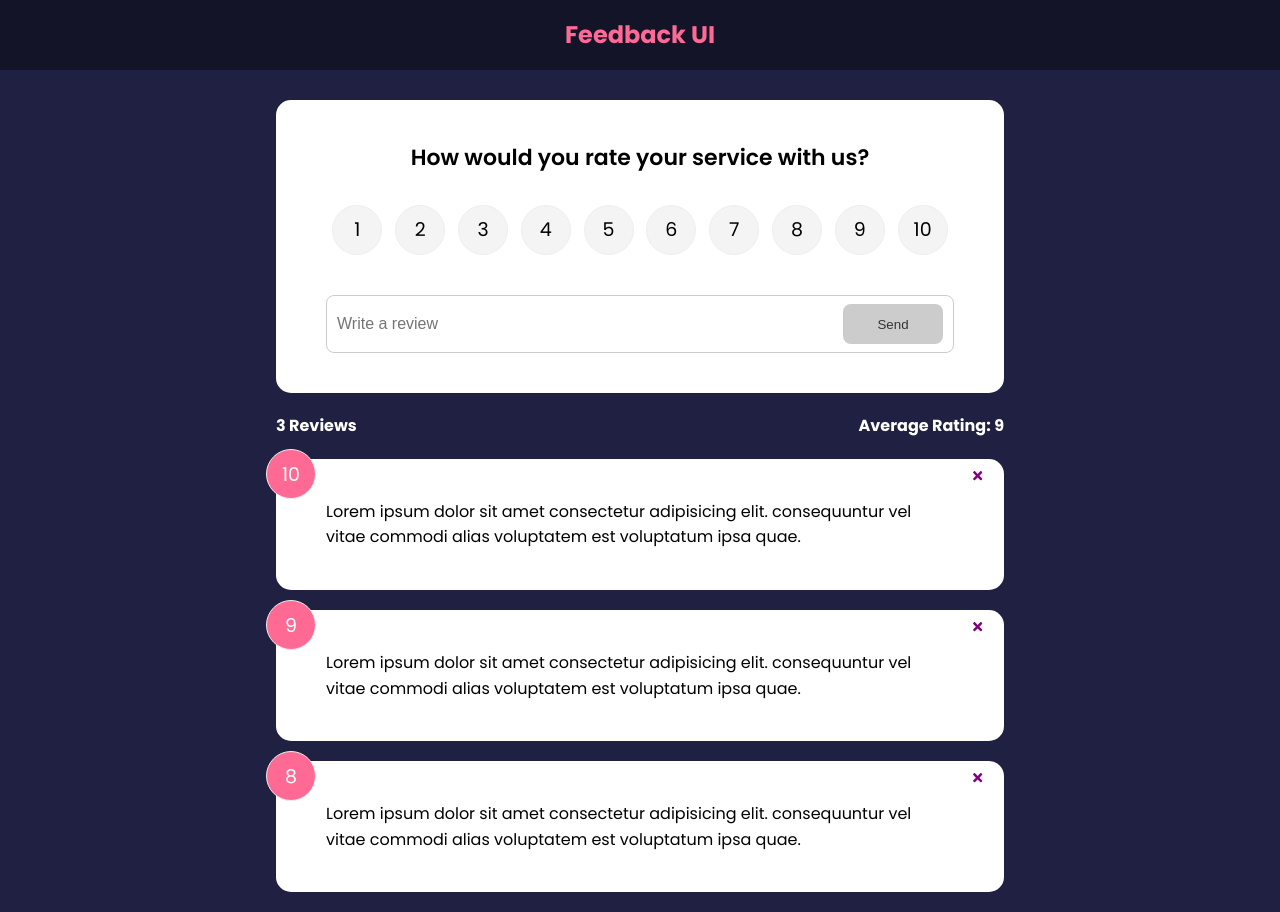
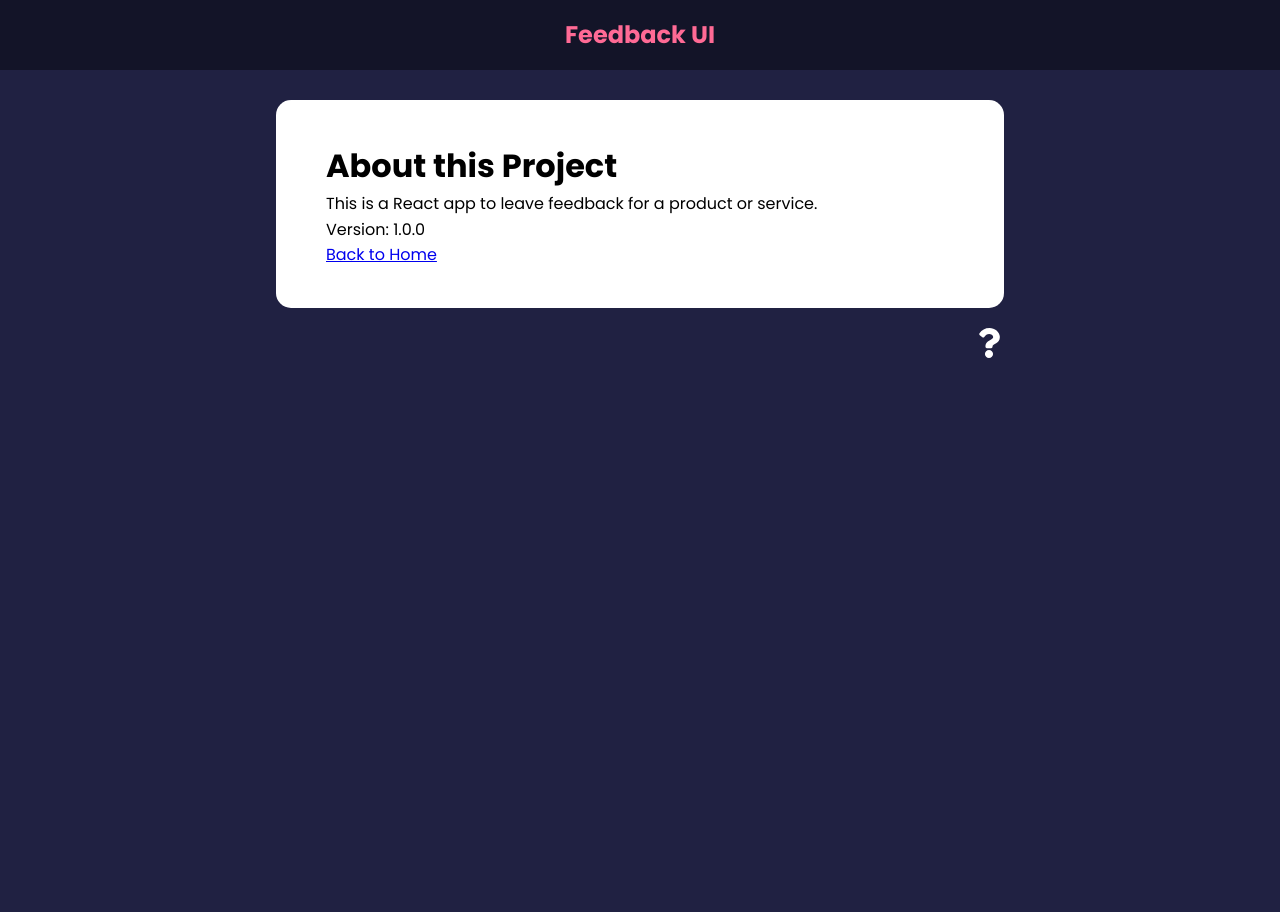
Before and after one commit to knason4/feedback-app, a React (Create React App) app: page /about in a window 1280 px wide. After the commit the page ends 800 px from the top, so only its background shows below. Built offline with nearby package versions, Linux system fonts and the light colour scheme.

Commit message:
Aboutpage and link

```diff
--- a/package.json
+++ b/package.json
@@ -6,9 +6,11 @@
     "@testing-library/jest-dom": "^5.16.4",
     "@testing-library/react": "^13.3.0",
     "@testing-library/user-event": "^13.5.0",
+    "framer-motion": "^4.1.17",
     "react": "^18.1.0",
     "react-dom": "^18.1.0",
     "react-icons": "^4.3.1",
+    "react-router-dom": "^6.3.0",
     "react-scripts": "5.0.1",
     "uuid": "^8.3.2",
     "web-vitals": "^2.1.4"
--- a/src/App.js
+++ b/src/App.js
@@ -1,10 +1,13 @@
 import { v4 as uuidv4} from 'uuid'
+import { BrowserRouter as Router, Route, Routes } from 'react-router-dom'
 import { useState } from 'react'
 import Header from './components/Header'
 import FeedbackList from './components/FeedbackList'
 import FeedbackData from './data/FeedbackData'
 import FeedbackStats from './components/FeedbackStats'
 import FeedbackForm from './components/FeedbackForm'
+import AboutIconLink from './components/AboutIconLink'
+import AboutPage from './pages/AboutPage'
 
 function App() {
     const[feedback, setFeedback] = useState(FeedbackData)
@@ -23,16 +26,26 @@
 
 
     return (
-    <>
+    <Router>
        <Header />
         <div className='container'>
-            <FeedbackForm handleAdd={addFeedback} />
-            <FeedbackStats feedback={feedback} />
-            <FeedbackList feedback={feedback}
-            handleDelete={deleteFeedback}
-            />
+            <Routes>
+                <Route exact path='/' element={
+                    <>
+                    <FeedbackForm handleAdd={addFeedback} />
+                    <FeedbackStats feedback={feedback} />
+                    <FeedbackList feedback={feedback}
+                    handleDelete={deleteFeedback}
+                    />
+                    </>
+                }>
+                </Route>
+
+                <Route path='/about' element={<AboutPage />} />
+            </Routes>
+            <AboutIconLink />
         </div>
-    </>
+    </Router>
 
     )
 }
--- /dev/null
+++ b/src/components/AboutIconLink.jsx
@@ -0,0 +1,14 @@
+import { FaQuestion } from 'react-icons/fa'
+import { Link } from 'react-router-dom'
+
+function AboutIconLink() {
+  return (
+    <div className='about-link'>
+        <Link to='/about'>
+            <FaQuestion size={30} />
+        </Link>
+    </div>
+  )
+}
+
+export default AboutIconLink
--- a/src/components/FeedbackForm.jsx
+++ b/src/components/FeedbackForm.jsx
@@ -11,11 +11,11 @@
     const handleTextChange = (e) => {
 
         if(text === ''){
-            setBtnDisabled(true)
+            setBtnDisabled(false)
             setMessage(null)
         }else if(text !== '' && text.trim().length <= 10){
             setMessage('Text must be at least 10 characters')
-            setBtnDisabled(true)
+            setBtnDisabled(false)
         }else {
             setMessage(null)
             setBtnDisabled(false)
--- a/src/components/FeedbackList.jsx
+++ b/src/components/FeedbackList.jsx
@@ -1,3 +1,4 @@
+import { motion, AnimatePresence } from 'framer-motion'
 import FeedbackItem from './FeedbackItem'
 import PropTypes from 'prop-types'
 
@@ -8,16 +9,38 @@
 
 return (
     <div className="feedback-list">
+        <AnimatePresence>
         {feedback.map((item) => (
+        <motion.div
+            key={item.id}
+            initial={{opacity: 0}}  //double curly braces because passing in an object
+            animate={{opacity: 1}}
+            exit={{opacity: 0}}
+        >
             <FeedbackItem
             //these are props for FeedbackItem
             key={item.id}
             item={item}
             handleDelete={handleDelete}
             />
+        </motion.div>
         ))}
+        </AnimatePresence>
     </div>
   )
+
+//   return (
+//     <div className="feedback-list">
+//         {feedback.map((item) => (
+//         <FeedbackItem
+//         //these are props for FeedbackItem
+//         key={item.id}
+//         item={item}
+//         handleDelete={handleDelete}
+//         />
+//         ))}
+//     </div>
+//   )
 }
 
 FeedbackList.propTypes = {
--- /dev/null
+++ b/src/pages/AboutPage.jsx
@@ -0,0 +1,19 @@
+import Card from '../components/shared/Card'
+import { Link } from 'react-router-dom'
+function AboutPage() {
+  return (
+    <Card>
+        <div>
+            <h1>About this Project</h1>
+            <p>This is a React app to leave
+                feedback for a product or service.</p>
+            <p>Version: 1.0.0</p>
+            <p>
+                <Link to='/'>Back to Home</Link>
+            </p>
+        </div>
+    </Card>
+  )
+}
+
+export default AboutPage
```
Also changed, not shown: 1 other file (tests, documents, lock files or other folders). Lines whose indentation alone changed are shown as unchanged.
